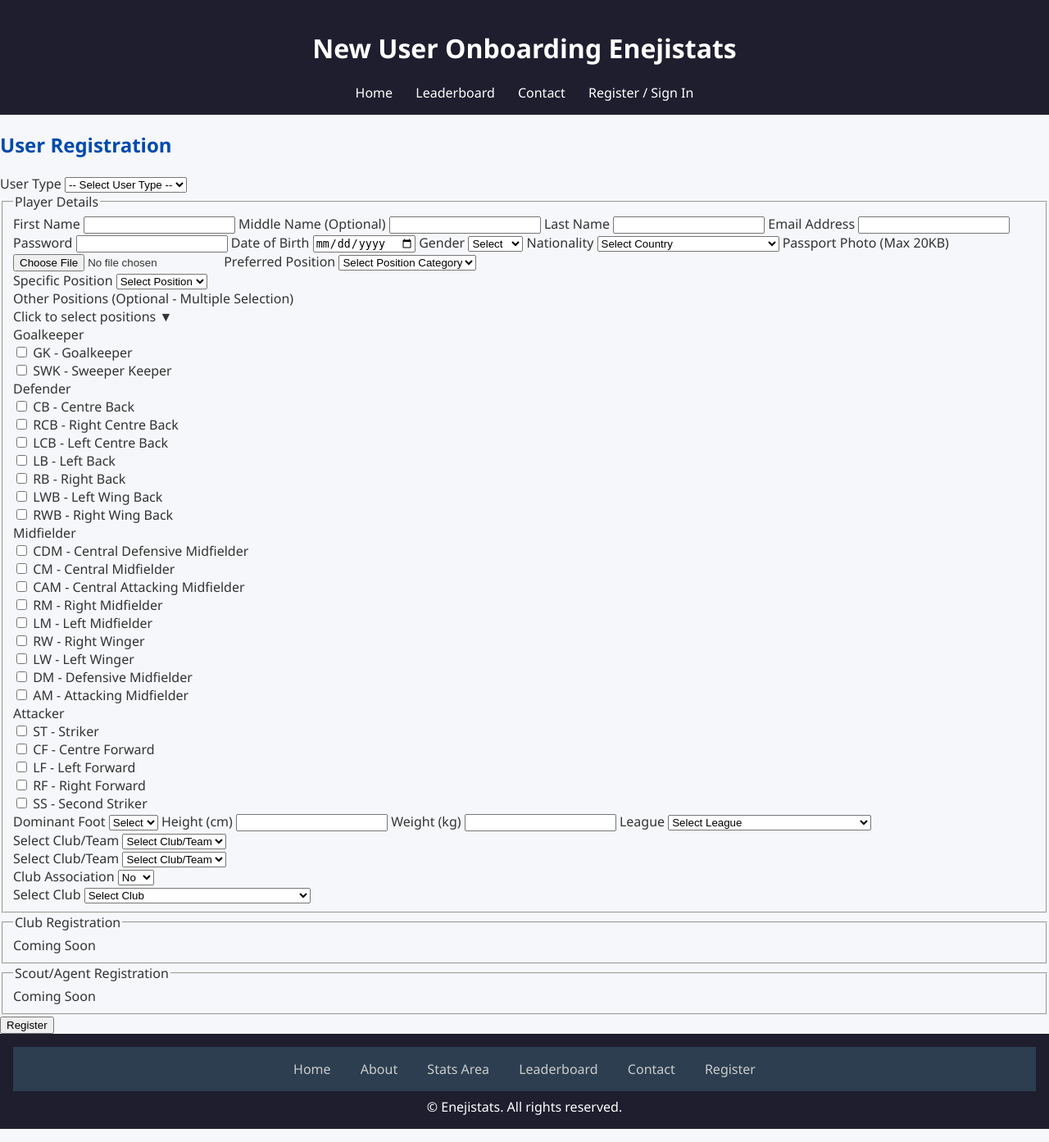
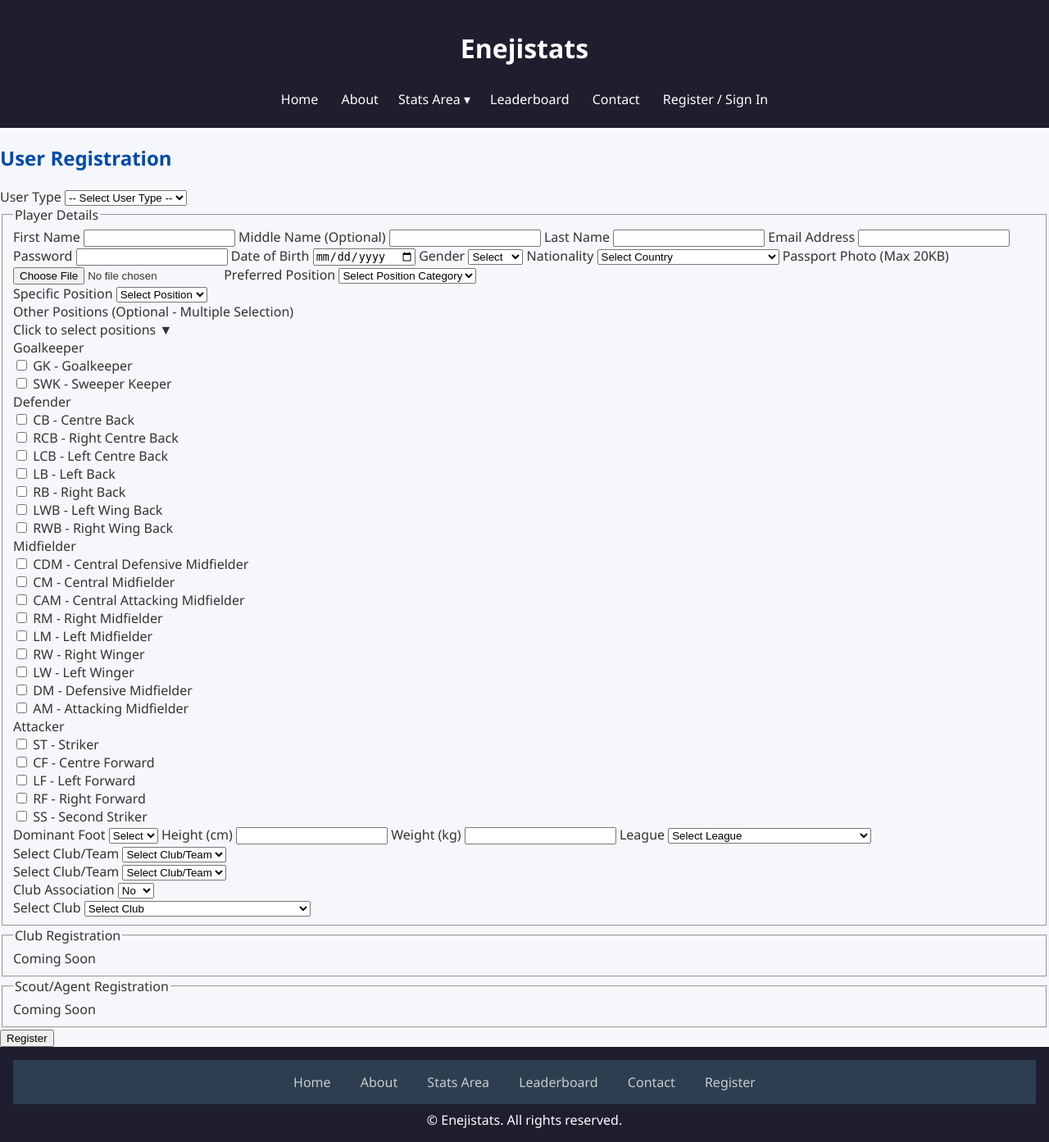
Before and after one commit to EnejiStats/Enejistats, a FastAPI app: page /register in a window 1280 px wide. Shown: the whole page at 82% size. Run offline with FastAPI, Linux system fonts and the light colour scheme.

Commit message:
Update register.html

```diff
--- a/backend/templates/register.html
+++ b/backend/templates/register.html
@@ -3,15 +3,24 @@
 <head>
   <meta charset="UTF-8" />
   <meta name="viewport" content="width=device-width, initial-scale=1.0"/>
-  <title>About | Enejistats</title>
+  <title>Enejistats | New User Registration</title>
   <link rel="stylesheet" href="/static/css/styles.css">
 </head>
 <body>
 
+<!-- ✅ Header -->
 <header>
-  <h1>New User Onboarding Enejistats</h1>
+  <h1>Enejistats</h1>
   <nav>
     <a href="/">Home</a>
+    <a href="/about">About</a>
+    <div class="dropdown">
+      <span class="dropbtn">Stats Area ▾</span>
+      <div class="dropdown-content">
+        <a href="/stats/player">Player</a>
+        <a href="/stats/browse">Browse</a>
+      </div>
+    </div>
     <a href="/leaderboard">Leaderboard</a>
     <a href="/contact">Contact</a>
     <a href="/register">Register / Sign In</a>
```
